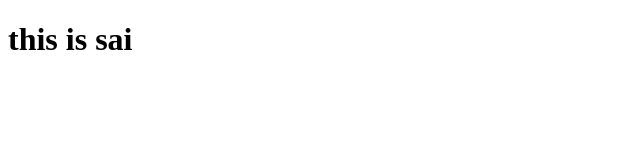
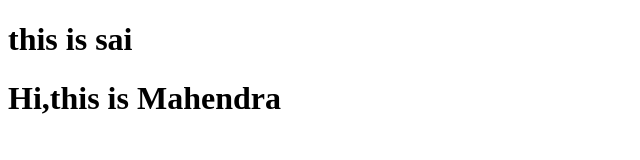
Before and after one commit to donthamsaikumar/SAI, a plain HTML site: page index.html in a window 1280 px wide. Shown: the whole page, without its empty margins (0-640 px from the left). Drawn offline with Linux system fonts and the light colour scheme.

Commit message:
mahendra

```diff
--- a/index.html
+++ b/index.html
@@ -7,5 +7,6 @@
 </head>
 <body>
     <h1>this is sai</h1>
+    <h1>Hi,this is Mahendra</h1>
 </body>
 </html>
```
